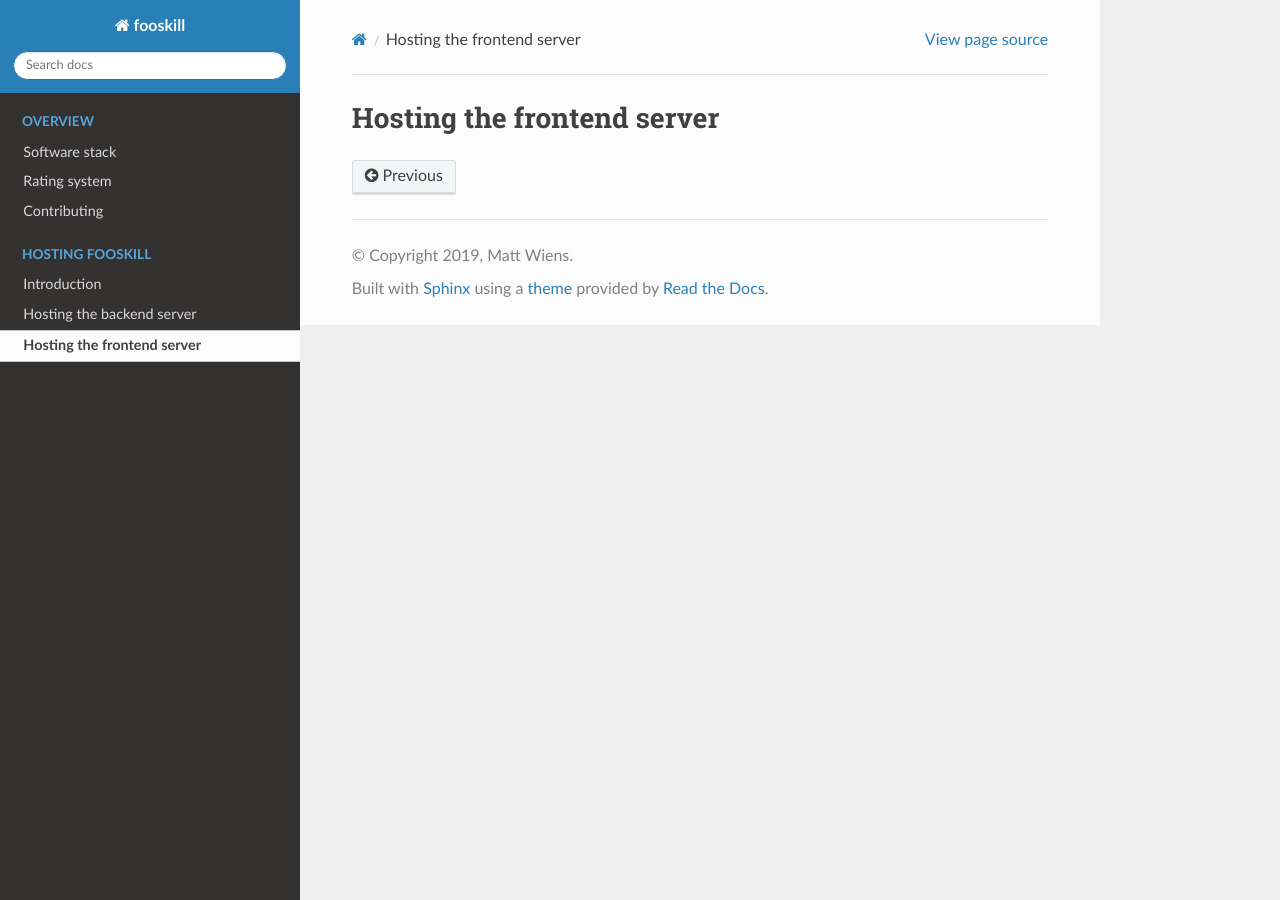
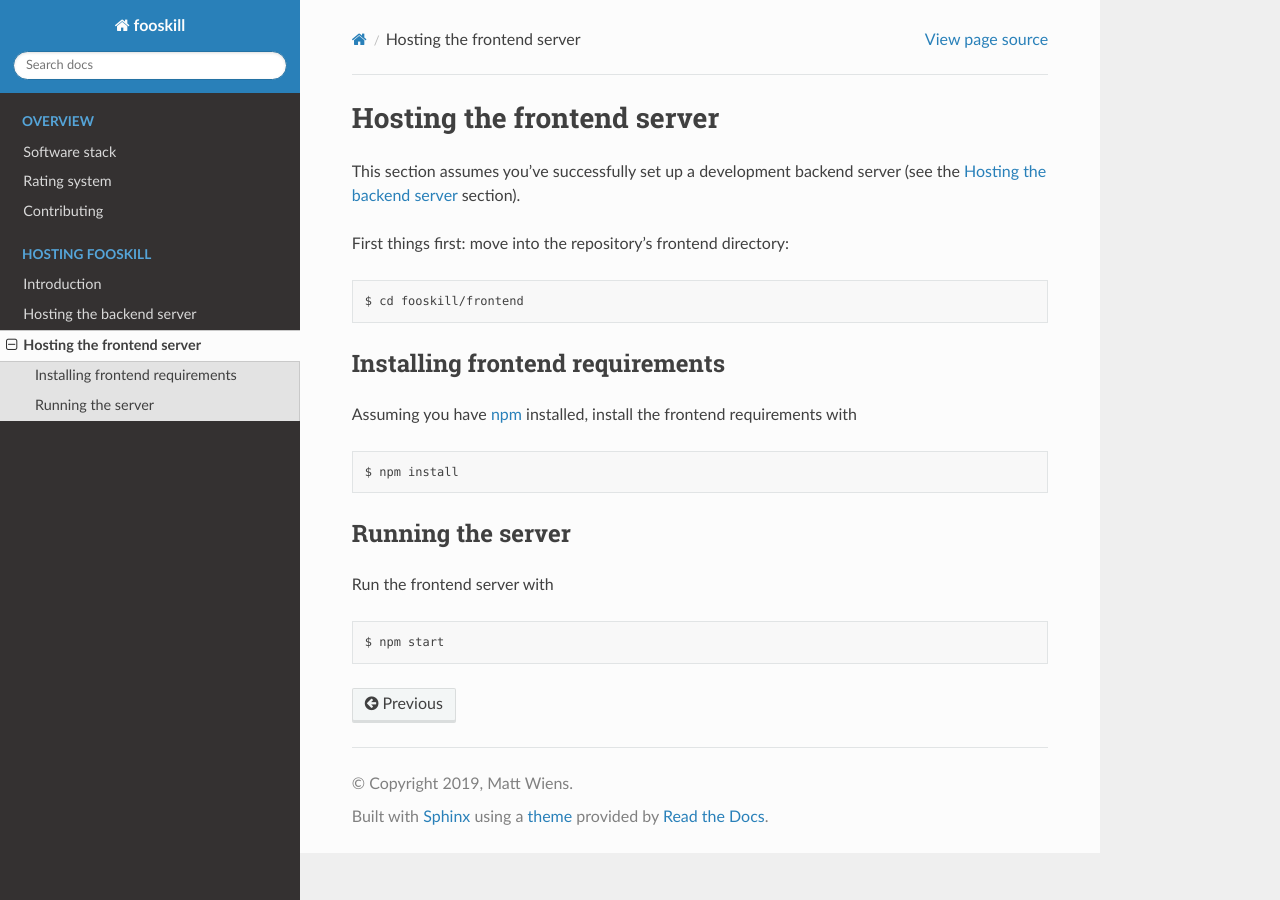
Before and after one commit to mwiens91/fooskill, a Sphinx documentation site: the page built from docs/hosting/frontend.rst, in a window 1280 px wide. Built offline with Sphinx 7.4.7 and the Read the Docs theme 2.0.0, drawn with Linux system fonts in a browser that asks for light colours.

Commit message:
Add docs for frontend hosting

```diff
--- a/docs/hosting/backend.rst
+++ b/docs/hosting/backend.rst
@@ -1,3 +1,5 @@
+.. _backend_hosting:
+
 Hosting the backend server
 ==========================
 
--- a/docs/hosting/frontend.rst
+++ b/docs/hosting/frontend.rst
@@ -1,2 +1,26 @@
 Hosting the frontend server
 ===========================
+
+This section assumes you've successfully set up a development backend
+server (see the :ref:`backend_hosting` section).
+
+First things first: move into the repository's frontend directory::
+
+   $ cd fooskill/frontend
+
+Installing frontend requirements
+--------------------------------
+
+Assuming you have `npm`_ installed, install the frontend requirements
+with ::
+
+   $ npm install
+
+Running the server
+------------------
+
+Run the frontend server with ::
+
+   $ npm start
+
+.. _npm: https://www.npmjs.com/
```
